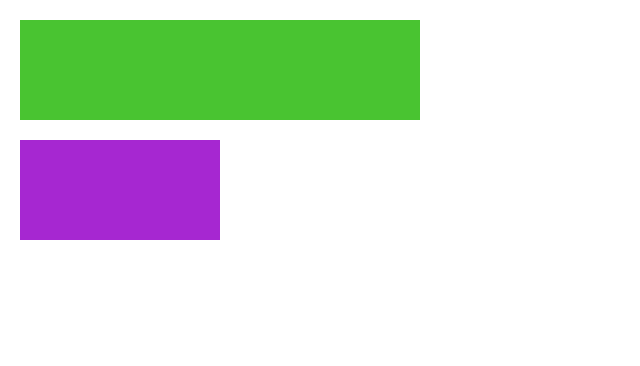
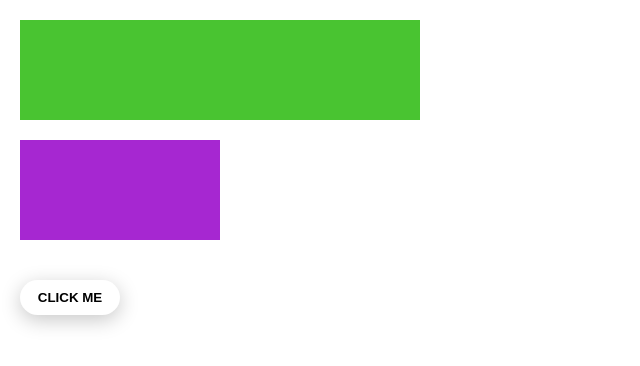
Before and after one commit to sofiegagelmans/Rectangle, a website with bundled scripts: page index.html in a window 1280 px wide. Shown: the whole page, without its empty margins (0-640 px from the left). Built offline with nearby package versions, Linux system fonts and the light colour scheme.

Commit message:
trying to get color by clicking

```diff
--- a/index.html
+++ b/index.html
@@ -7,7 +7,7 @@
   <link rel="stylesheet" href="./build/css/style.css">
 </head>
 <body>
-  <!-- <button id="click">Click me</button> -->
+  <button id="click">Click me</button>
   <script src="./build/js/bundle.js"></script>
 </body>
 </html>
```
